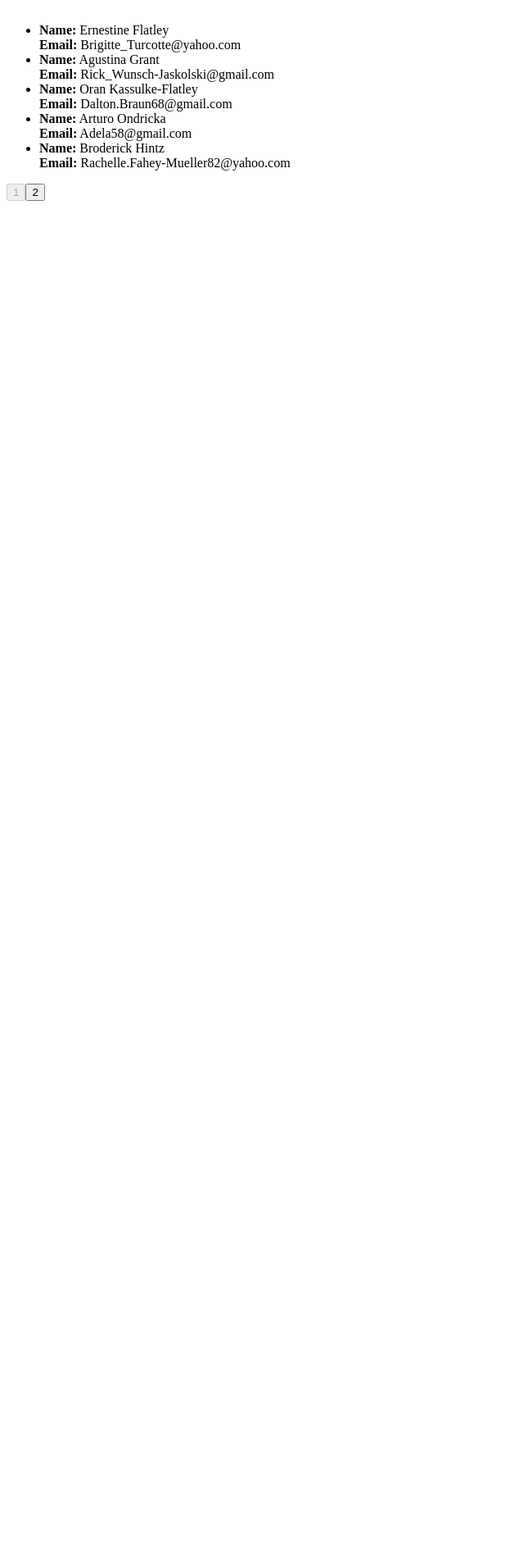
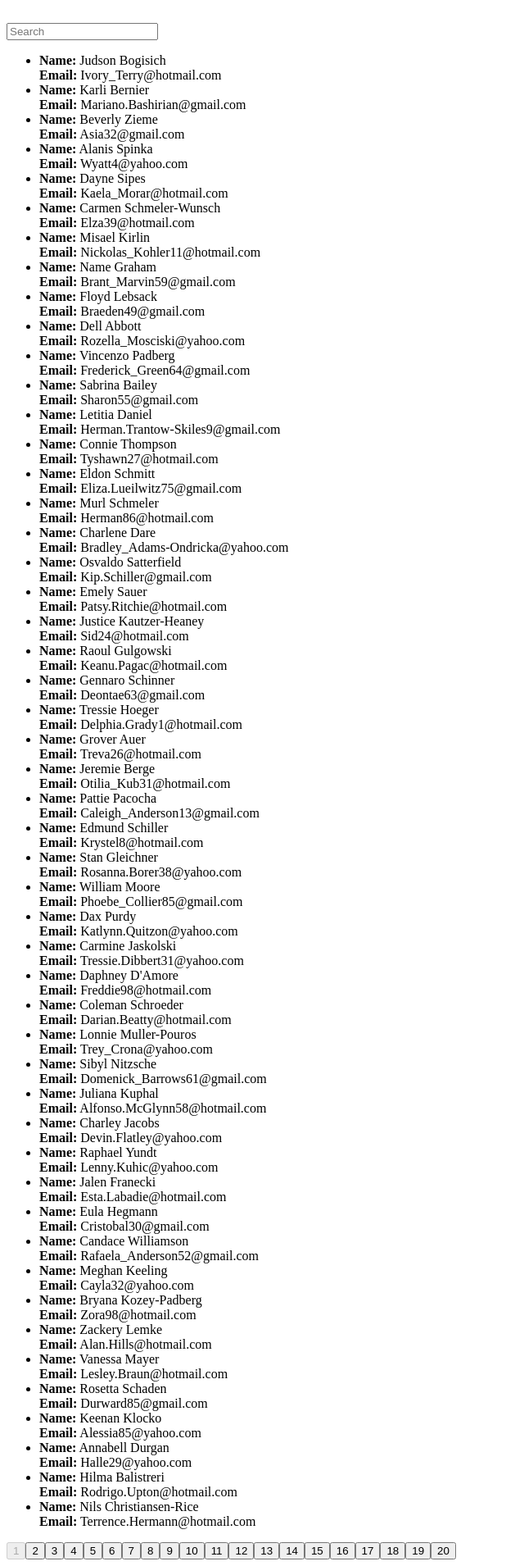
Before and after one commit to thomasaugot/dealflow-coding-challenge, a React (Create React App) app: page / in a window 1280 px wide. Shown: the part 52-1962 px from the top of the page at 82% size, without its empty margins (0-640 px from the left). Before the commit the page ends 800 px from the top, so only its background shows below. Built offline with nearby package versions, Linux system fonts and the light colour scheme.

Commit message:
loading 1000 data points / optimizing with Chunks

```diff
--- a/src/App.js
+++ b/src/App.js
@@ -4,8 +4,8 @@
 
 const fetchFreelancers = async () => {
   try {
-    // Generate fake data
-    const data = Array.from({ length: 10 }).map((_, index) => ({
+    // Generate fake data (1000 data points)
+    const data = Array.from({ length: 1000 }).map((_, index) => ({
       id: index + 1,
       firstName: faker.name.firstName(),
       lastName: faker.name.lastName(),
--- a/src/components/FreelancerList/FreelancerList.js
+++ b/src/components/FreelancerList/FreelancerList.js
@@ -1,24 +1,44 @@
 import React, { useEffect, useState } from "react";
-import { chunk } from "lodash"; // Importing the lodash chunk function for pagination
+import { chunk } from "lodash";
+import SearchFilter from "../SearchFilter/SearchFilter";
 
 const FreelancerList = ({ freelancers }) => {
   const [currentPage, setCurrentPage] = useState(1);
-  const [itemsPerPage, setItemsPerPage] = useState(5); // Set the number of items per page
+  const [itemsPerPage, setItemsPerPage] = useState(50); // Set the number of items per page
+  const [searchTerm, setSearchTerm] = useState("");
+
+  const handleSearchTermChange = (term) => {
+    setSearchTerm(term);
+  };
+
+  const filteredFreelancers = freelancers.filter((freelancer) => {
+    const fullName = `${freelancer.firstName} ${freelancer.lastName}`;
+    return (
+      fullName.toLowerCase().includes(searchTerm.toLowerCase()) ||
+      freelancer.email.toLowerCase().includes(searchTerm.toLowerCase())
+    );
+  });
 
   // Calculate the total number of pages
-  const totalPages = Math.ceil(freelancers.length / itemsPerPage);
+  const totalPages = Math.ceil(filteredFreelancers.length / itemsPerPage);
 
   // Get the freelancers to display for the current page
-  const paginatedFreelancers = chunk(freelancers, itemsPerPage)[currentPage - 1] || [];
+  const paginatedFreelancers = chunk(filteredFreelancers, itemsPerPage)[currentPage - 1] || [];
 
   // Handle page change
   const handlePageChange = (page) => {
     setCurrentPage(page);
   };
 
+  useEffect(() => {
+    // Reset current page when items per page changes
+    setCurrentPage(1);
+  }, [itemsPerPage]);
+
   return (
     <div>
       <h1>Freelancers</h1>
+      <SearchFilter onSearchTermChange={handleSearchTermChange} />
       <ul>
         {paginatedFreelancers.map((freelancer) => (
           <li key={freelancer.id}>
```
